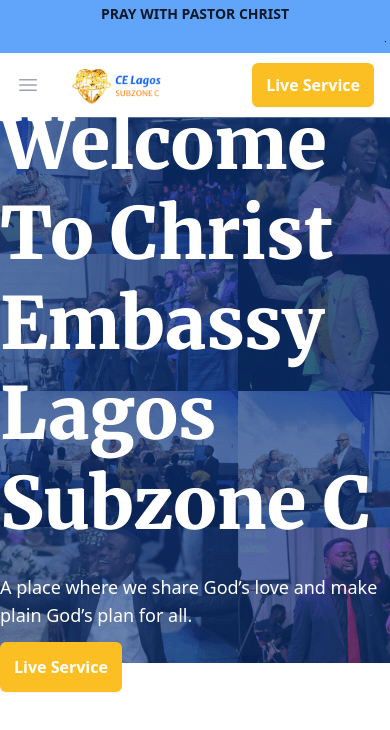
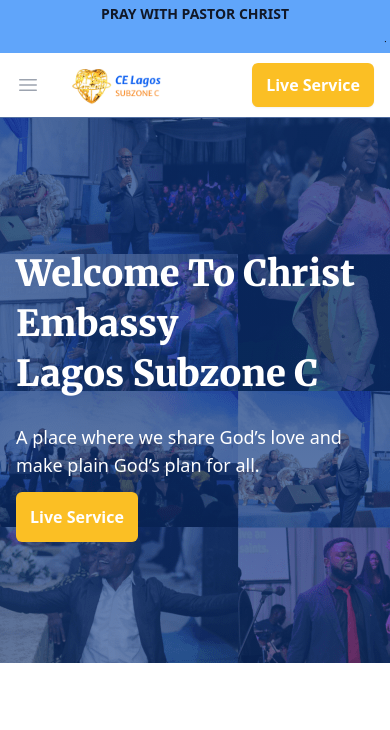
Before and after one commit to wilfredcloud/celszc, a React (Vite) app: page / in a window 390 px wide. Shown: the top 730 px of the page. Built offline with nearby package versions, Linux system fonts and the light colour scheme.

Commit message:
Make Hero responsive

```diff
--- a/src/components/Hero.jsx
+++ b/src/components/Hero.jsx
@@ -9,9 +9,9 @@
       rgba(9, 51, 124, 0.6)),
       url(${HeroBanner})`}}
       className=" h-[546px] text-white  ">
-        <div className="flex flex-col justify-center container mx-auto h-full">
+        <div className="flex flex-col justify-center container mx-auto h-full px-4 md:px-0">
 
-        <h1 className=" text-7xl font-extrabold leading-[90px]" style={{fontFamily: 'Merriweather, serif'}}>
+        <h1 className="text-4xl md:text-5xl lg:text-7xl font-extrabold leading-[50px] lg:leading-[90px]" style={{fontFamily: 'Merriweather, serif'}}>
           Welcome To Christ Embassy <br />
           Lagos Subzone C
         </h1>
```
